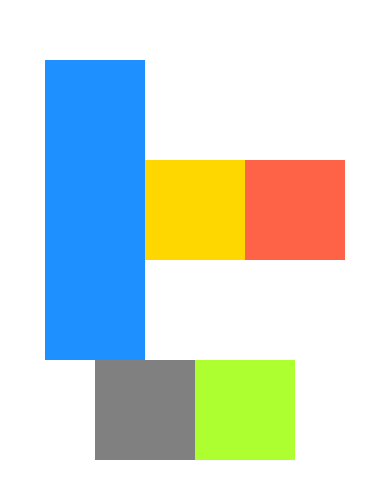
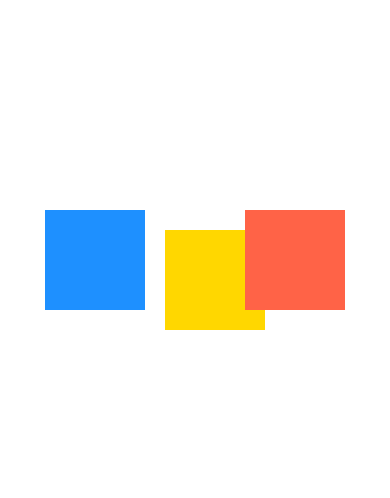
Before and after one commit to RandiakM/AwesomeProject, a React Native app: screen / in a window 390 px wide. Shown: the part 162-660 px from the top of the page. Built offline with nearby package versions, Linux system fonts and the light colour scheme.

Commit message:
Absolute and relative positioning

```diff
--- a/App.js
+++ b/App.js
@@ -18,7 +18,7 @@ export default function App() {
         style={{
           backgroundColor: "dodgerblue",
           width: 100,
-          height: 300,
+          height: 100,
         }}
       />
       <View
@@ -26,6 +26,9 @@ export default function App() {
           backgroundColor: "gold",
           width: 100,
           height: 100,
+          top: 20,
+          left: 20,
+          position: "relative",
         }}
       />
       <View
@@ -35,20 +38,6 @@ export default function App() {
           height: 100,
         }}
       />
-      <View
-        style={{
-          backgroundColor: "grey",
-          width: 100,
-          height: 100,
-        }}
-      />
-      <View
-        style={{
-          backgroundColor: "greenyellow",
-          width: 100,
-          height: 100,
-        }}
-      />
     </View>
   );
 }
```
